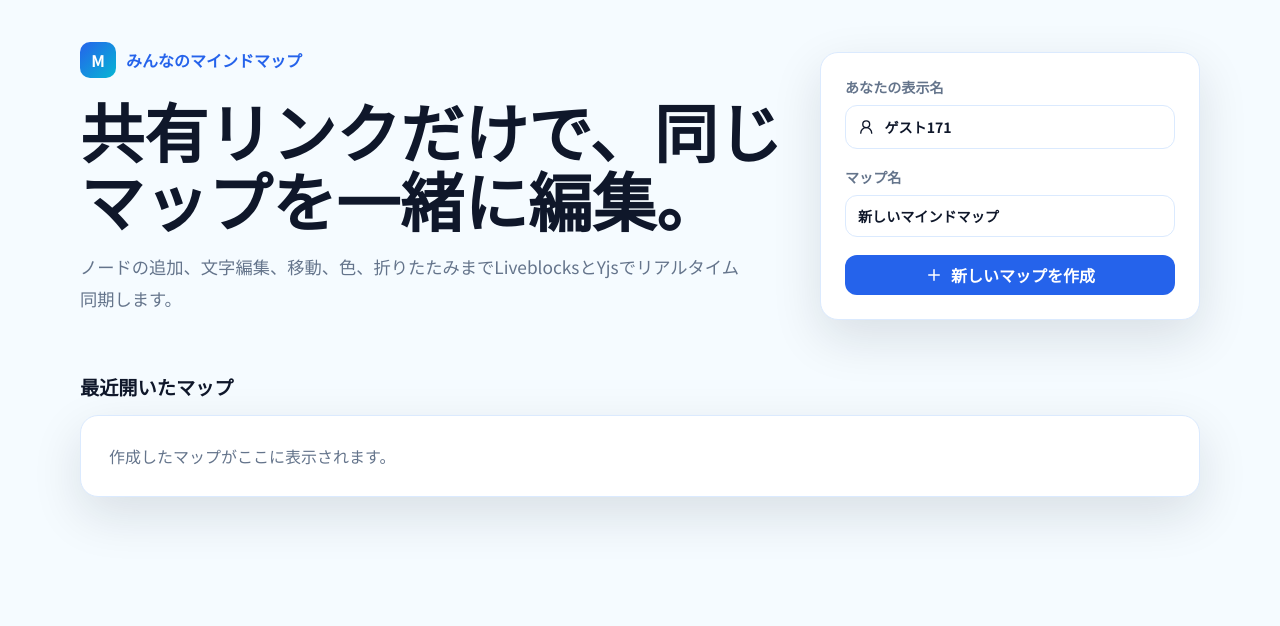
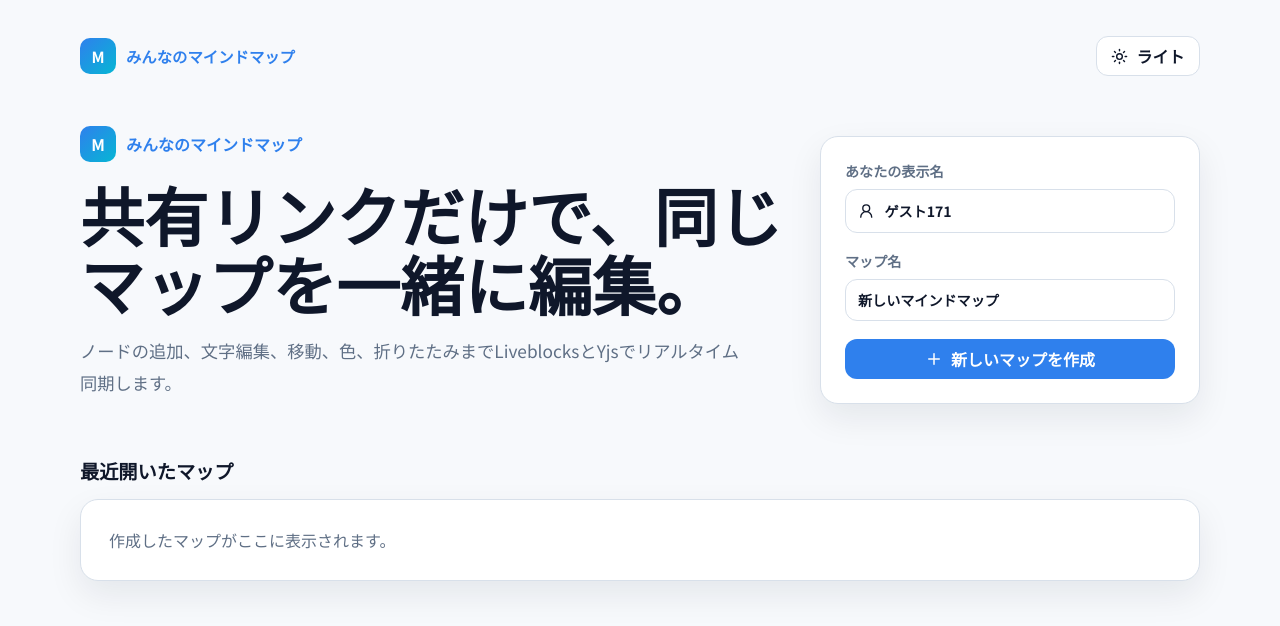
Before and after one commit to npj-2026/mindmap-app1, a Next.js app: page / in a window 1280 px wide. Shown: the top 626 px of the page. Built offline with nearby package versions, Linux system fonts and the light colour scheme.

Commit message:
Change default theme to light mode

```diff
--- a/app/globals.css
+++ b/app/globals.css
@@ -2,38 +2,38 @@
 
 :root {
   color-scheme: light;
-  --bg: #f5fbff;
+  --bg: #f7f9fc;
+  --canvas-bg: #ffffff;
   --surface: #ffffff;
   --surface-soft: #f8fafc;
-  --line: #dbeafe;
-  --line-strong: #bae6fd;
+  --line: #d8e0ea;
+  --line-strong: #c7d2e1;
   --text: #0f172a;
-  --muted: #64748b;
-  --primary: #2563eb;
-  --primary-soft: #dbeafe;
+  --muted: #5f6f85;
+  --primary: #2f80ed;
+  --primary-soft: #e8f2ff;
   --cyan: #06b6d4;
   --green: #16a34a;
   --danger: #dc2626;
-  --shadow: 0 18px 50px rgba(15, 23, 42, 0.12);
+  --shadow: 0 14px 34px rgba(15, 23, 42, 0.08);
 }
 
-@media (prefers-color-scheme: dark) {
-  :root {
-    color-scheme: dark;
-    --bg: #07111f;
-    --surface: #0f172a;
-    --surface-soft: #111c2f;
-    --line: #1e3a5f;
-    --line-strong: #164e63;
-    --text: #e5f3ff;
-    --muted: #a7b7c8;
-    --primary: #60a5fa;
-    --primary-soft: #102a4a;
-    --cyan: #22d3ee;
-    --green: #4ade80;
-    --danger: #f87171;
-    --shadow: 0 20px 60px rgba(0, 0, 0, 0.32);
-  }
+:root[data-theme="dark"] {
+  color-scheme: dark;
+  --bg: #111827;
+  --canvas-bg: #172033;
+  --surface: #182235;
+  --surface-soft: #202b40;
+  --line: #34445d;
+  --line-strong: #40536f;
+  --text: #edf5ff;
+  --muted: #b5c3d6;
+  --primary: #60a5fa;
+  --primary-soft: #193657;
+  --cyan: #22d3ee;
+  --green: #4ade80;
+  --danger: #f87171;
+  --shadow: 0 18px 40px rgba(0, 0, 0, 0.28);
 }
 
 * {
@@ -81,7 +81,21 @@ a {
 
 .home {
   min-height: 100vh;
-  padding: 42px;
+  padding: 28px 42px 42px;
+  background: var(--bg);
+}
+
+.home-topbar {
+  display: flex;
+  align-items: center;
+  justify-content: space-between;
+  max-width: 1120px;
+  margin: 0 auto 42px;
+  padding: 8px 0;
+}
+
+.brand-row.compact {
+  font-size: 0.96rem;
 }
 
 .home-hero {
@@ -183,6 +197,7 @@ a {
 
 .primary-action,
 .share-button,
+.theme-toggle,
 .toolbar button,
 .rail-section button,
 .rail-back,
@@ -214,6 +229,12 @@ a {
   background: var(--primary);
   color: white;
   border-color: transparent;
+}
+
+.theme-toggle {
+  min-width: 104px;
+  background: var(--surface);
+  color: var(--text);
 }
 
 .error-text,
@@ -285,18 +306,16 @@ a {
 .left-rail,
 .style-panel {
   min-width: 0;
-  background: rgba(255, 255, 255, 0.92);
+  background: var(--surface);
   border-right: 1px solid var(--line);
   padding: 14px;
   overflow: auto;
   transition: transform 0.2s ease, opacity 0.2s ease;
 }
 
-@media (prefers-color-scheme: dark) {
-  .left-rail,
-  .style-panel {
-    background: rgba(15, 23, 42, 0.94);
-  }
+:root[data-theme="dark"] .left-rail,
+:root[data-theme="dark"] .style-panel {
+  background: var(--surface);
 }
 
 .left-collapsed .left-rail,
@@ -497,9 +516,9 @@ a {
   position: relative;
   overflow: hidden;
   background:
-    linear-gradient(rgba(37, 99, 235, 0.06) 1px, transparent 1px),
-    linear-gradient(90deg, rgba(37, 99, 235, 0.06) 1px, transparent 1px),
-    var(--bg);
+    linear-gradient(rgba(47, 128, 237, 0.055) 1px, transparent 1px),
+    linear-gradient(90deg, rgba(47, 128, 237, 0.055) 1px, transparent 1px),
+    var(--canvas-bg);
   background-size: 40px 40px;
   touch-action: none;
 }
@@ -654,16 +673,14 @@ a {
   gap: 8px;
   border: 1px solid var(--line);
   border-radius: 16px;
-  background: rgba(255, 255, 255, 0.92);
+  background: color-mix(in srgb, var(--surface) 94%, transparent);
   box-shadow: var(--shadow);
   padding: 8px;
 }
 
-@media (prefers-color-scheme: dark) {
-  .zoom-controls,
-  .selection-panel {
-    background: rgba(15, 23, 42, 0.92);
-  }
+:root[data-theme="dark"] .zoom-controls,
+:root[data-theme="dark"] .selection-panel {
+  background: color-mix(in srgb, var(--surface) 92%, transparent);
 }
 
 .zoom-controls {
--- a/components/HomePage.tsx
+++ b/components/HomePage.tsx
@@ -4,6 +4,7 @@ import { useEffect, useState } from "react";
 import { ArrowRight, Copy, ExternalLink, Loader2, Plus, UserRound } from "lucide-react";
 import type { RecentMap } from "@/types/mindmap";
 import { getRecentMaps, getUserName, saveCreatedLinks, setUserName } from "@/lib/local";
+import { ThemeToggle } from "@/components/ThemeToggle";
 
 type CreateRoomResponse = {
   roomId: string;
@@ -54,6 +55,13 @@ export function HomePage() {
 
   return (
     <main className="home">
+      <header className="home-topbar">
+        <div className="brand-row compact">
+          <div className="brand-icon">M</div>
+          <span>みんなのマインドマップ</span>
+        </div>
+        <ThemeToggle />
+      </header>
       <section className="home-hero">
         <div className="home-copy">
           <div className="brand-row">
--- a/components/MindMapApp.tsx
+++ b/components/MindMapApp.tsx
@@ -77,6 +77,7 @@ import {
 import { getClientId, getUserName, pendingImportKey, saveCreatedLinks, saveRecentMap, setUserName } from "@/lib/local";
 import { nodePalette } from "@/lib/colors";
 import { StylePanel } from "@/components/StylePanel";
+import { ThemeToggle } from "@/components/ThemeToggle";
 import { defaultNodeStyle, normalizeStyle } from "@/lib/stylePresets";
 import {
   backgroundCss,
@@ -938,6 +939,8 @@ export function MindMapApp({ roomId, token, initialMode }: MindMapAppProps) {
             <Group size={17} />
             <span>{Math.max(1, participants.length)}人</span>
           </div>
+
+          <ThemeToggle />
 
           <button className="share-button" type="button" onClick={loadShareLinks}>
             <Share2 size={17} />
--- /dev/null
+++ b/components/ThemeToggle.tsx
@@ -0,0 +1,43 @@
+"use client";
+
+import { useEffect, useState } from "react";
+import { Moon, Sun } from "lucide-react";
+
+type Theme = "light" | "dark";
+
+const storageKey = "mindmap:theme";
+
+function applyTheme(theme: Theme) {
+  document.documentElement.dataset.theme = theme;
+  document.documentElement.style.colorScheme = theme;
+}
+
+export function ThemeToggle() {
+  const [theme, setTheme] = useState<Theme>("light");
+
+  useEffect(() => {
+    const saved = window.localStorage.getItem(storageKey);
+    const initial = saved === "dark" ? "dark" : "light";
+    setTheme(initial);
+    applyTheme(initial);
+  }, []);
+
+  function toggleTheme() {
+    const next = theme === "light" ? "dark" : "light";
+    setTheme(next);
+    window.localStorage.setItem(storageKey, next);
+    applyTheme(next);
+  }
+
+  return (
+    <button
+      type="button"
+      className="theme-toggle"
+      onClick={toggleTheme}
+      aria-label={theme === "light" ? "ダークモードに切り替え" : "ライトモードに切り替え"}
+    >
+      {theme === "light" ? <Sun size={17} /> : <Moon size={17} />}
+      <span>{theme === "light" ? "ライト" : "ダーク"}</span>
+    </button>
+  );
+}
```
